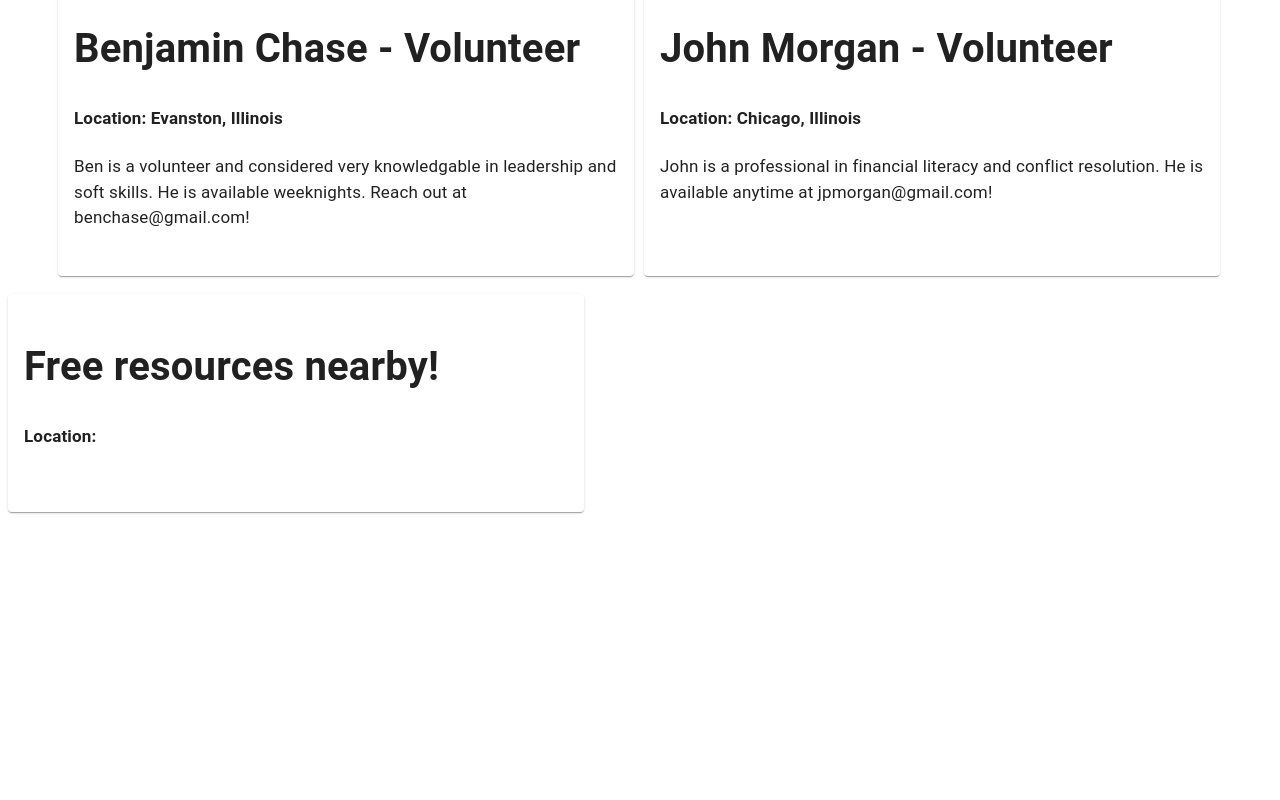
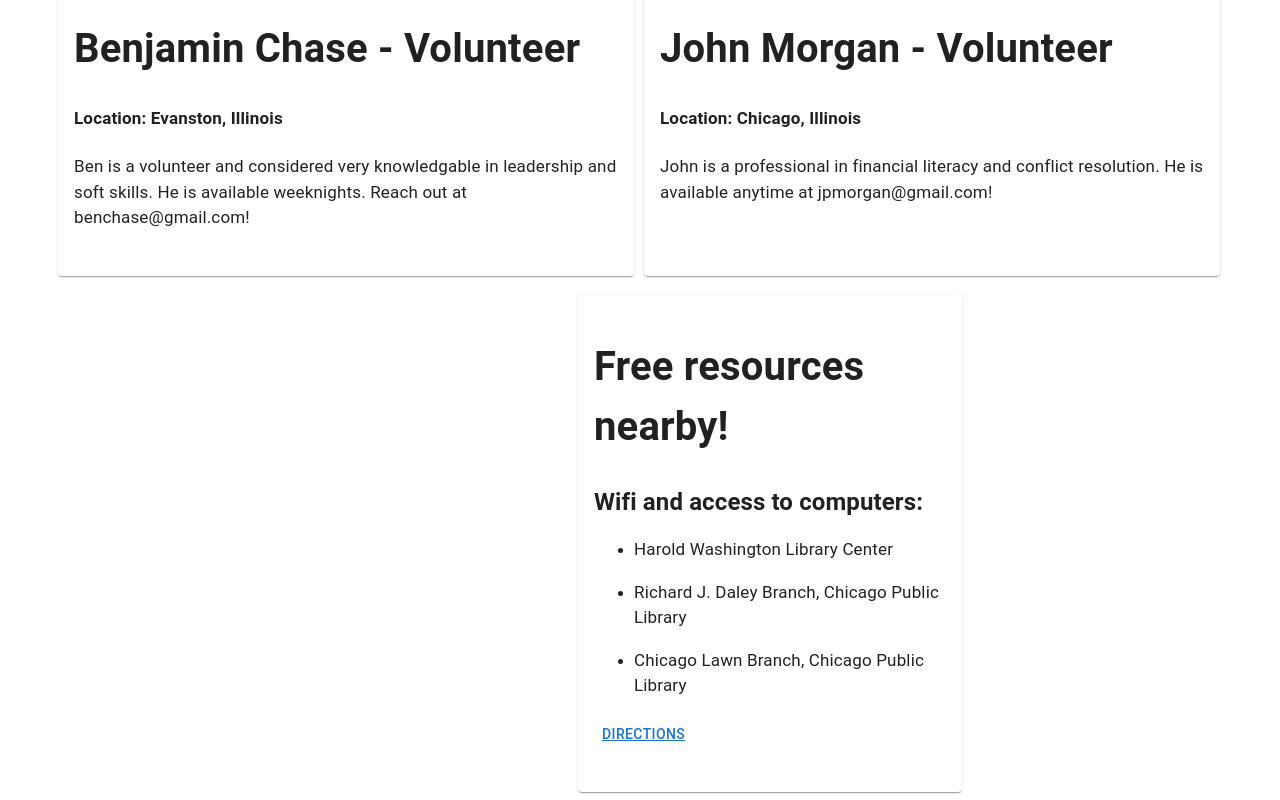
Before and after one commit to gagank02/legacy-builders-portal, a Next.js app in the folder client/: page /resources in a window 1280 px wide. Shown: the part 610-1410 px from the top of the page. Before the commit the page ends 1130 px from the top, so only its background shows below. Built offline with nearby package versions, Linux system fonts and the light colour scheme.

Commit message:
Free resources added

```diff
--- a/client/components/MuiNearbyCard.jsx
+++ b/client/components/MuiNearbyCard.jsx
@@ -9,22 +9,42 @@ import MuiButton from './MuiButton';
 
 export default function MuiNearbyCard() {
     return (
-      <Card sx={{ width: "45vw"}}>
+        <>
+      <Card sx={{ width: "30vw"}}>
         <CardContent>
           <Typography sx={{ fontSize: 20 }} color="text" gutterBottom>
             <h1>Free resources nearby!</h1>
           </Typography>
-          <Typography sx={{ fontSize: 17 }} color="text" gutterBottom>
-            <h4>Location:</h4>
+
+          <Typography sx={{ fontSize: 12 }} color="text-secondary" gutterBottom>
+            <h1>Wifi and access to computers:</h1>
           </Typography>
-          <Typography sx={{ fontSize: 17 }} color="text-secondary" gutterBottom>
 
-          </Typography>
+            <ul>
+                <li>
+                <Typography sx={{ fontSize: 17 }} color="text" gutterBottom>
+                    <p>Harold Washington Library Center</p>
+                </Typography>
+                </li>
+                <li>
+                <Typography sx={{ fontSize: 17 }} color="text" gutterBottom>
+                    <p>Richard J. Daley Branch, Chicago Public Library</p>
+                </Typography>
+                </li>
+                <li>
+                <Typography sx={{ fontSize: 17 }} color="text" gutterBottom>
+                    <p>Chicago Lawn Branch, Chicago Public Library</p>
+                </Typography>
+                </li>
+            </ul>
+
+          <Button sx={{textDecoration: "underline"}}>Directions</Button>
 
         </CardContent>
         <CardActions>
           <Button size="small"></Button>
         </CardActions>
       </Card>
+      </>
     );
   }
--- a/client/components/resources.css
+++ b/client/components/resources.css
@@ -16,6 +16,11 @@
     display: flex;
     padding-left: 50px;
     gap: 5px;
+}
+
+.resources .other-resources{
+    border-radius: 5px;
+    padding-left: 570px;
 }
 
 @media screen and (max-width: 420px) {
```
